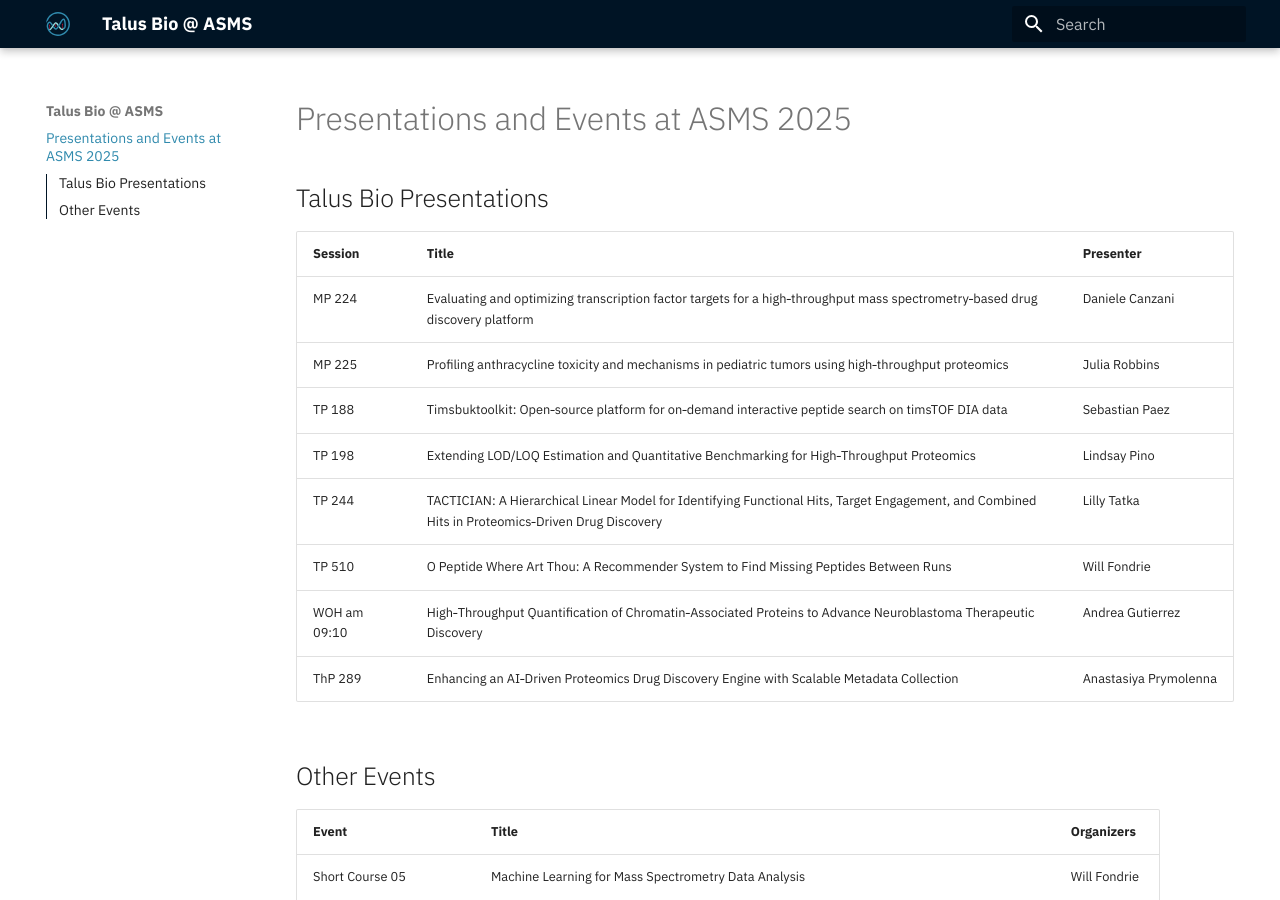
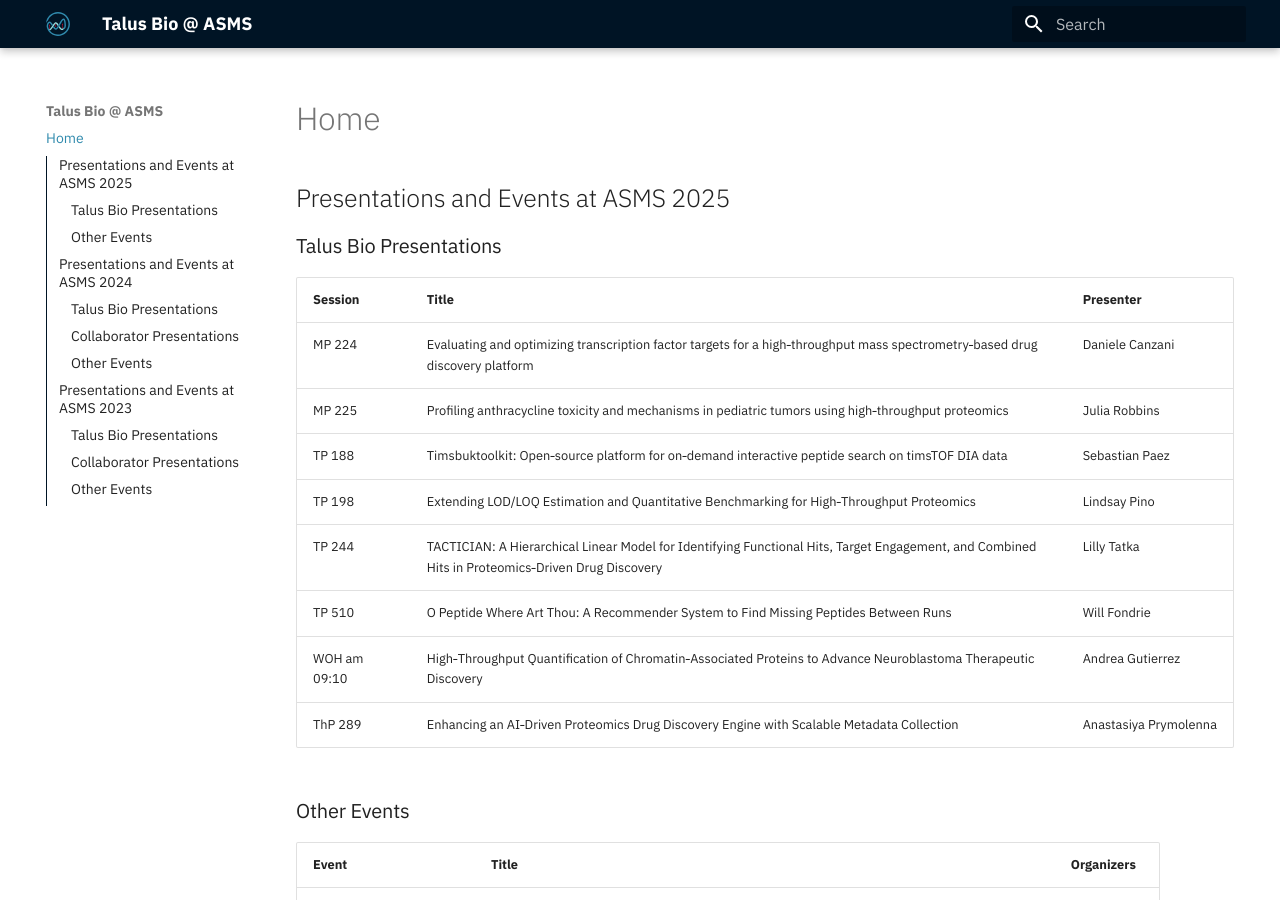
Before and after one commit to TalusBio/talusbio-at-asms, an MkDocs documentation site: the page built from docs/index.md, in a window 1280 px wide and 900 px high. Built offline with MkDocs 1.6.1 and Material for MkDocs 9.7.7, drawn with Linux system fonts in a browser that asks for light colours.

Commit message:
Demote headings

```diff
--- a/docs/index.md
+++ b/docs/index.md
@@ -2,9 +2,9 @@
 description: "See what Talus Bio is up to at the American Society for Mass Spectrometry annual conference."
 ---
 
-# Presentations and Events at ASMS 2025
+## Presentations and Events at ASMS 2025
 
-## Talus Bio Presentations
+### Talus Bio Presentations
 
 | Session      | Title                                                                                                                                            | Presenter        |
 | ------------ | ------------------------------------------------------------------------------------------------------------------------------------------------ | ---------------- |
@@ -17,7 +17,7 @@
 | WOH am 09:10 | High‑Throughput Quantification of Chromatin‑Associated Proteins to Advance Neuroblastoma Therapeutic Discovery                                   | Andrea Gutierrez |
 | ThP 289      | Enhancing an AI‑Driven Proteomics Drug Discovery Engine with Scalable Metadata Collection                                                        | Anastasiya Prymolenna |
 
-## Other Events
+### Other Events
 
 | Event                 | Title                                                                                         | Organizers   |
 | --------------------- | --------------------------------------------------------------------------------------------- | ------------ |
@@ -28,9 +28,9 @@
 | Wednesday Workshop 02 | The Interface of Biomarker Discovery, Clinical Algorithm Development and Regulatory Oversight | Will Fondrie |
 
 
-# Presentations and Events at ASMS 2024
+## Presentations and Events at ASMS 2024
 
-## Talus Bio Presentations
+### Talus Bio Presentations
 
 | Session                | Title                                                                                                                                                    | Presenter        |
 |------------------------|----------------------------------------------------------------------------------------------------------------------------------------------------------|------------------|
@@ -43,14 +43,14 @@
 | MP 070                 | Evaluating mass spectrometry strategies for deep proteome profiling with subcellular fractionation                                                       | Andrea Gutierrez |
 | TP 703                 | From seeding to separation: a 96-well format sample preparation protocol for cell-based high throughput proteomics                                       | Julia Robbins    |
 
-## Collaborator Presentations
+### Collaborator Presentations
 
 | Session | Title                                                                                                                                                           | Presenter       |
 |---------|-----------------------------------------------------------------------------------------------------------------------------------------------------------------|-----------------|
 | ThP 055 | Improved de novo peptide sequencing with higher quality training data                                                                                           | Melih Yilmaz    |
 | ThP 785 | ThP 785 The Association of Biomolecular Resource Facilities Proteomics Standards Research Group (sPRG) Multi-Species Standard to Assist Quantitative Proteomics | Susan Weintraub |
 
-## Other Events
+### Other Events
 
 | Event               | Title                                                 | Organizers                                                                                                                          |
 |---------------------|-------------------------------------------------------|-------------------------------------------------------------------------------------------------------------------------------------|
@@ -58,9 +58,9 @@
 | Tuesday Workship 06 | De Novo Peptide Sequencing Breakthroughs & Challenges | Melih Yilmaz, Konstantinos Kalogeropoulos, Wout Bittremieux, Will Fondrie, K. Eloff, Timothy Patrick Jenkins, A. Mabona, Bill Noble |
 
 
-# Presentations and Events at ASMS 2023
+## Presentations and Events at ASMS 2023
 
-## Talus Bio Presentations
+### Talus Bio Presentations
 
 | Session     | Title                                                                                                                           | Presenter        |
 |-------------|---------------------------------------------------------------------------------------------------------------------------------|------------------|
@@ -73,7 +73,7 @@
 | TP 043      | Diving deeper with depthcharge: A transformer deep learning framework for modeling mass spectrometry data                       | Will Fondrie     |
 | ThP 679     | How sweet it is: Leveraging the nuclear envelope glycome for the automated extraction of proteins from cell nuclei              | Julia Robbins    |
 
-## Collaborator Presentations
+### Collaborator Presentations
 
 | Session | Title                                                                                   | Presenter       |
 |---------|-----------------------------------------------------------------------------------------|-----------------|
@@ -81,7 +81,7 @@
 | MP 192  | The Neuropeptide Neuroparsin-A Regulates Caretaking Behavior in Leafcutter Ants         | Michael Gilbert |
 | MP 369  | Crema: an open-source Python tool for target-decoy false discovery rate estimation      | Andy Lin        |
 
-## Other Events
+### Other Events
 
 | Event               | Title                                                | Organizers                                |
 |---------------------|------------------------------------------------------|-------------------------------------------|
```
